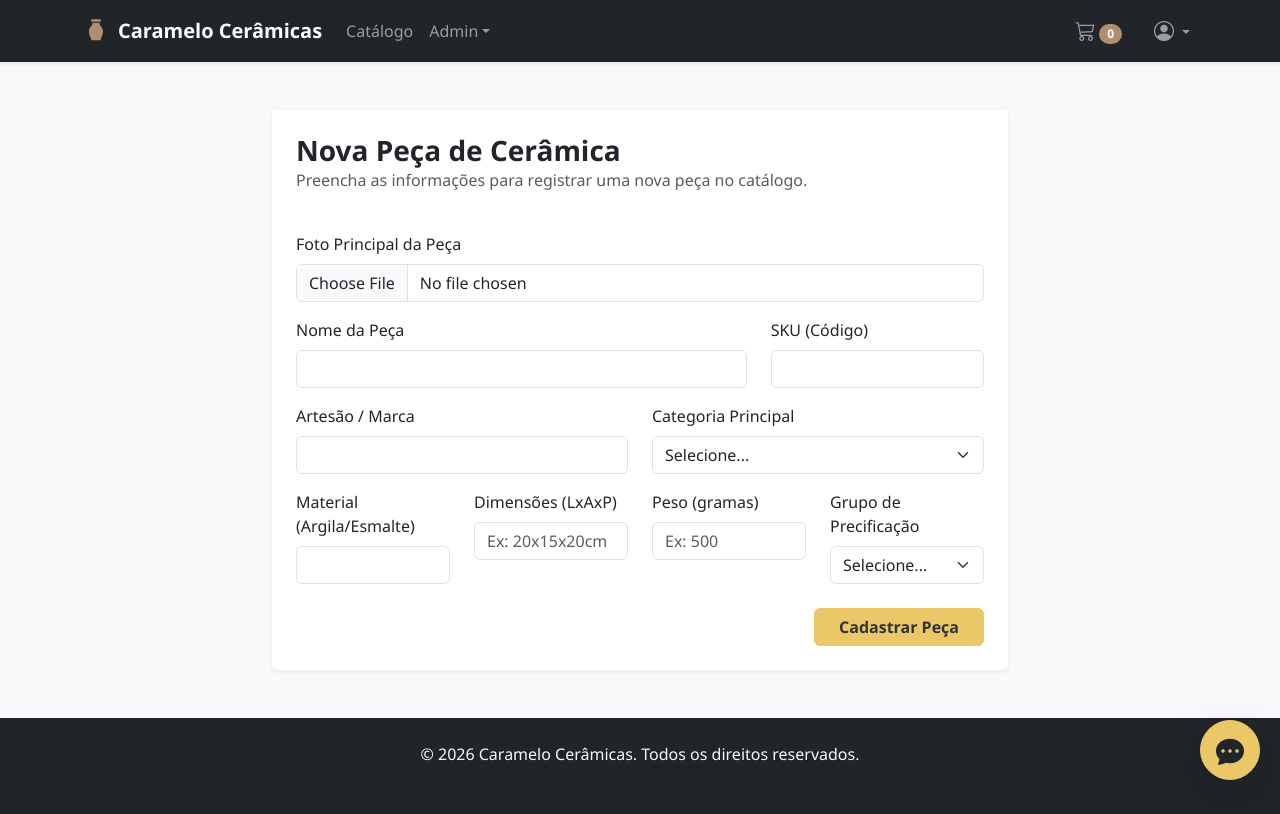
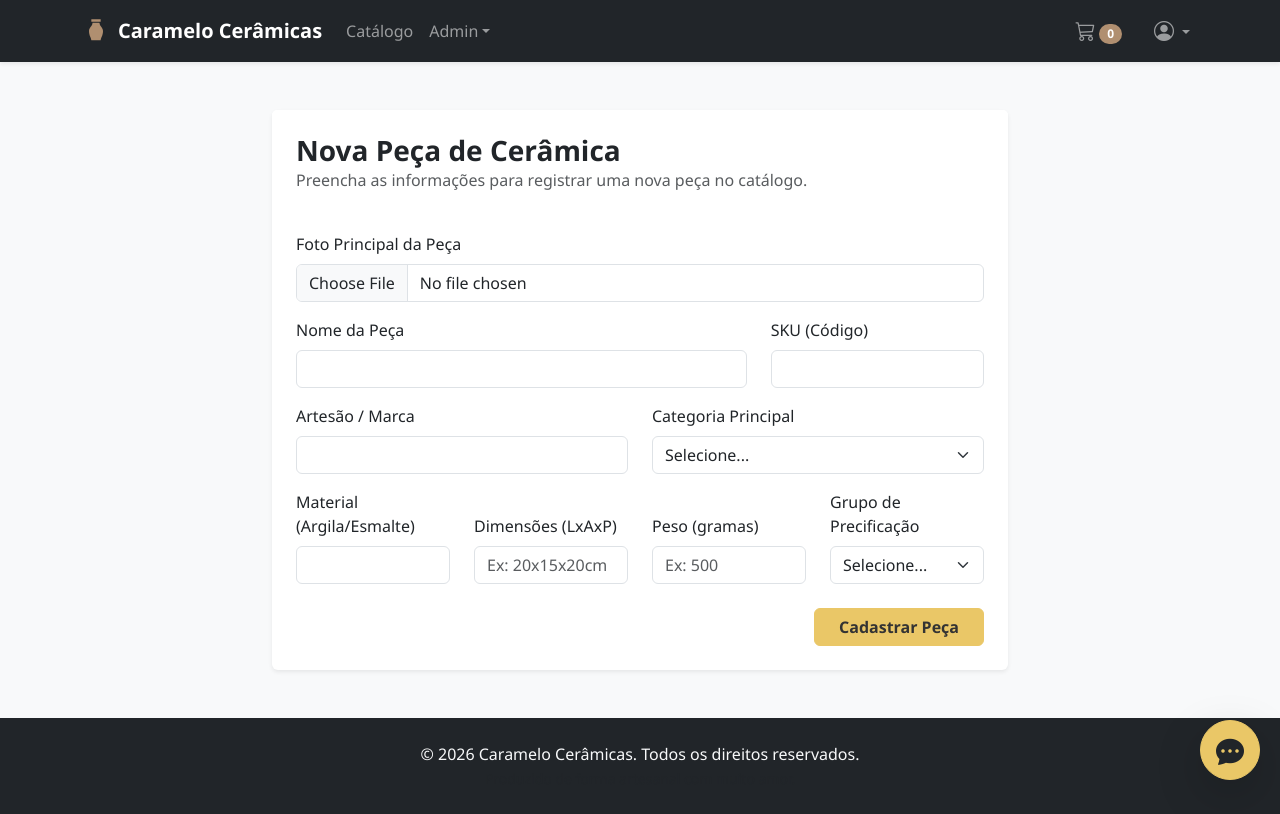
Before and after one commit to MSchalch/CarameloCeramica_front-end, a React (Vite) app: page /product/new in a window 1280 px wide. Built offline with nearby package versions, Linux system fonts and the light colour scheme.

Commit message:
style: corrige alinhamento vertical dos campos no form de produto

```diff
--- a/src/components/ProductForm/index.tsx
+++ b/src/components/ProductForm/index.tsx
@@ -78,7 +78,7 @@ const ProductForm = ({ initialData, onSubmit, isEdit = false }: ProductFormProps
           </select>
         </div>
       </div>
-      <div className="row mb-4">
+      <div className="row mb-4 align-items-end">
         <div className="col-md-3">
           <label className="form-label">Material (Argila/Esmalte)</label>
           <input type="text" className="form-control" name="material" value={formData.material} onChange={handleChange} required />
```
